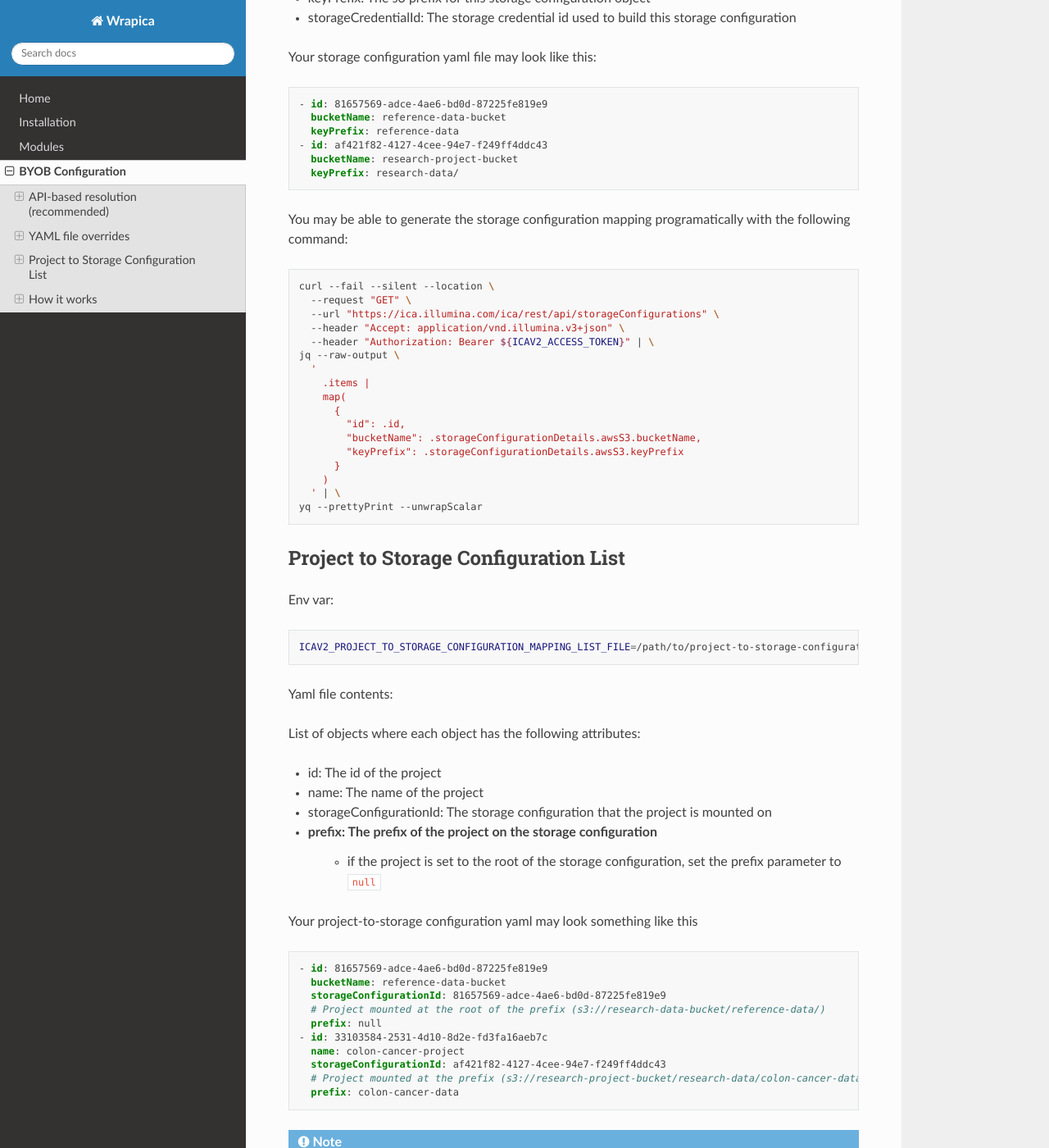
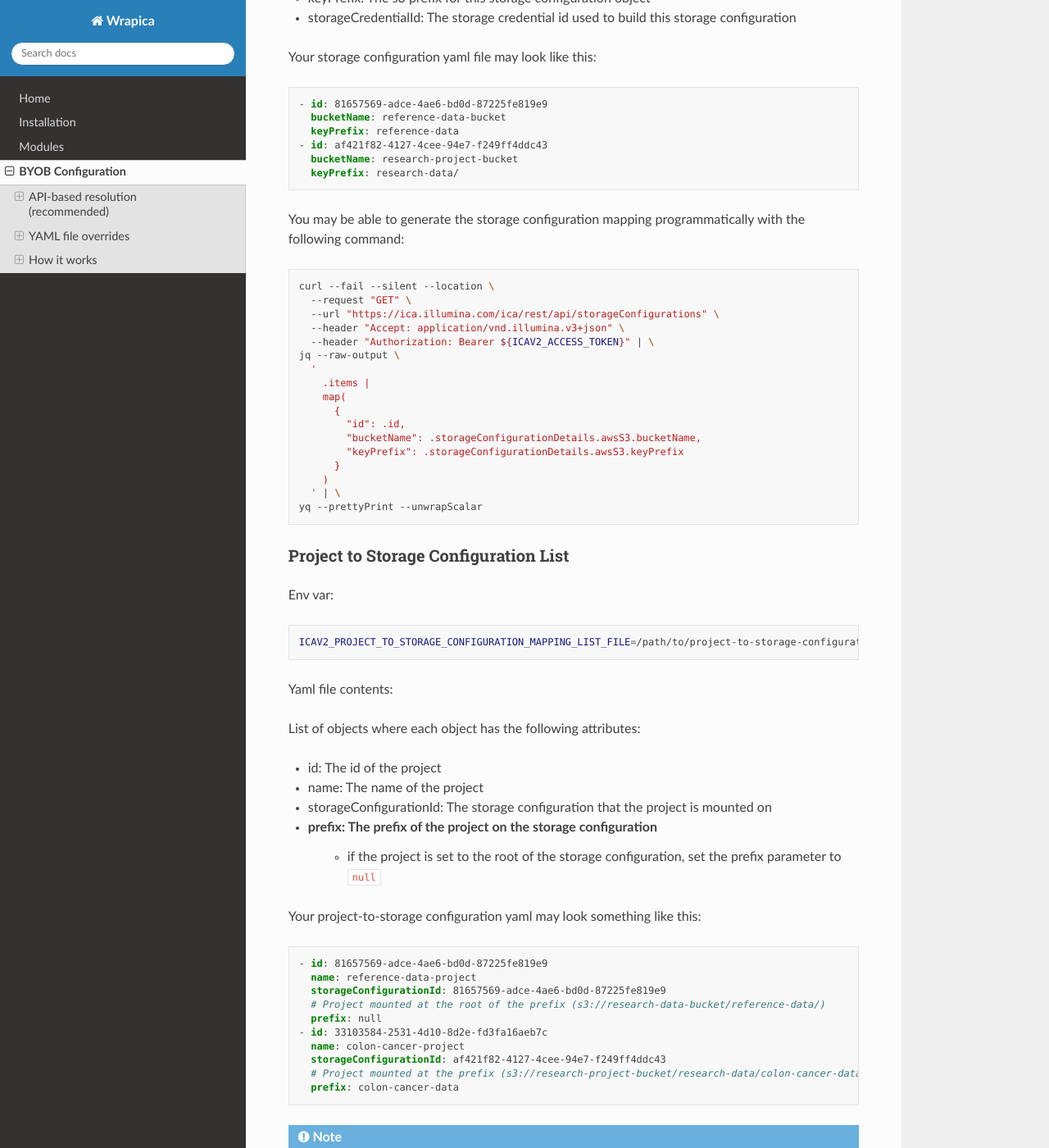
Before and after one commit to umccr/wrapica, a Sphinx documentation site: the page built from docs/byob_configuration.rst, in a window 1280 px wide and 1400 px high, scrolled down 1952 px. Shown: the whole window at 82% size. Built offline with Sphinx 7.4.7 and the Read the Docs theme 3.1.0, drawn with Linux system fonts in a browser that asks for light colours; some of the changed text lies outside the part shown.

Commit message:
docs: Fix typos and punctuation in BYOB configuration documentation

```diff
--- a/docs/byob_configuration.rst
+++ b/docs/byob_configuration.rst
@@ -105,7 +105,7 @@ Your storage configuration yaml file may look like this:
       bucketName: research-project-bucket
       keyPrefix: research-data/
 
-You may be able to generate the storage configuration mapping programatically with the following command:
+You may be able to generate the storage configuration mapping programmatically with the following command:
 
 .. code-block:: bash
 
@@ -129,7 +129,7 @@ You may be able to generate the storage configuration mapping programatically wi
 
 
 Project to Storage Configuration List
--------------------------------------
+~~~~~~~~~~~~~~~~~~~~~~~~~~~~~~~~~~~~~~
 
 Env var:
 
@@ -148,12 +148,12 @@ List of objects where each object has the following attributes:
 * prefix: The prefix of the **project** on the storage configuration
     * if the project is set to the root of the storage configuration, set the prefix parameter to :code:`null`
 
-Your project-to-storage configuration yaml may look something like this
+Your project-to-storage configuration yaml may look something like this:
 
 .. code-block:: yaml
 
     - id: 81657569-adce-4ae6-bd0d-87225fe819e9
-      bucketName: reference-data-bucket
+      name: reference-data-project
       storageConfigurationId: 81657569-adce-4ae6-bd0d-87225fe819e9
       # Project mounted at the root of the prefix (s3://research-data-bucket/reference-data/)
       prefix: null
@@ -192,7 +192,7 @@ List of objects where each object has the following attributes:
     * bucketName: A bucket that this storage credential has access to
     * keyPrefix: A key prefix on the bucket that this storage credential has access to
 
-Your storage credential yaml may look something like this
+Your storage credential yaml may look something like this:
 
 .. code-block:: yaml
 
```
